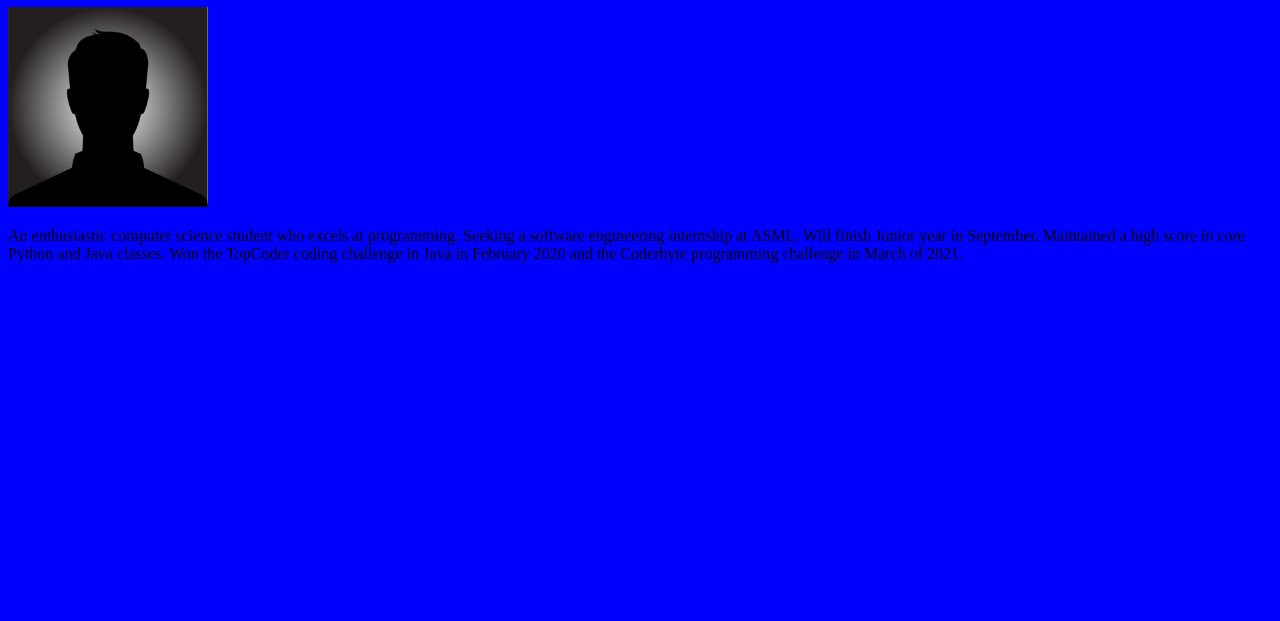
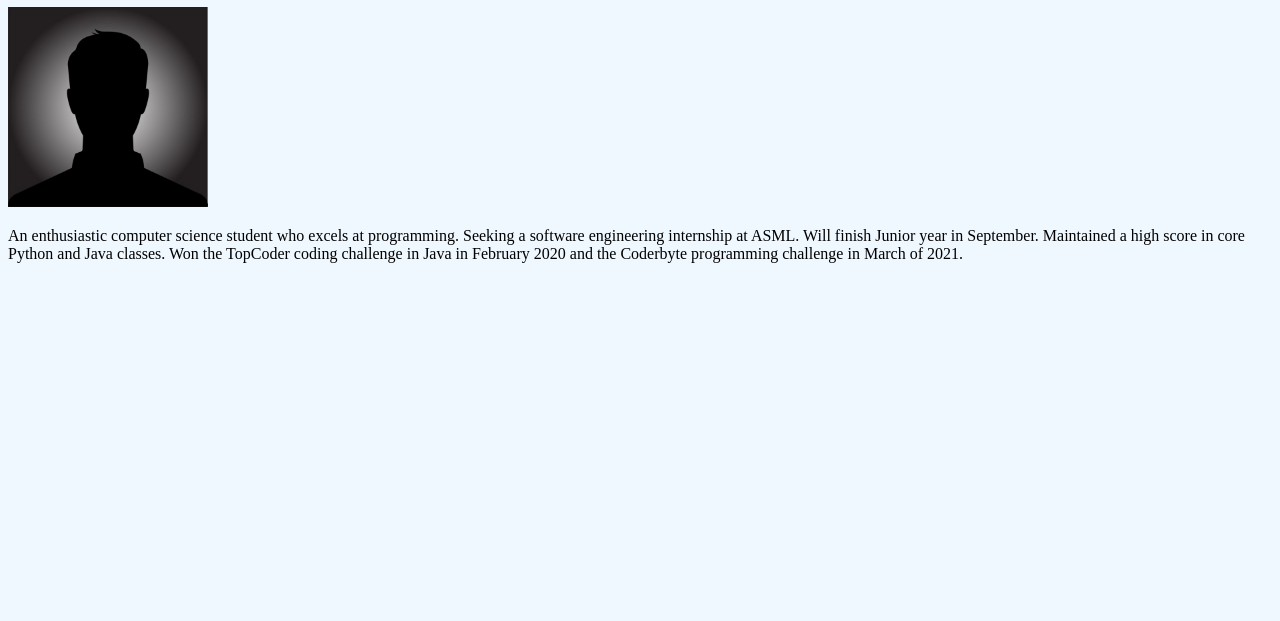
Before and after one commit to KevinSims206/Practice1.github.io, a plain HTML site: page index.html in a window 1280 px wide. Shown: the part 179-800 px from the top of the page. Drawn offline with Linux system fonts and the light colour scheme.

Commit message:
Update index.html

```diff
--- a/index.html
+++ b/index.html
@@ -5,7 +5,7 @@
             Homepage
         </title>
     </head>
-    <body bgcolor="blue">
+    <body bgcolor="AliceBlue">
 
         <ul>
             <li> <a href = "index.html"> Home </a> </li>
```
